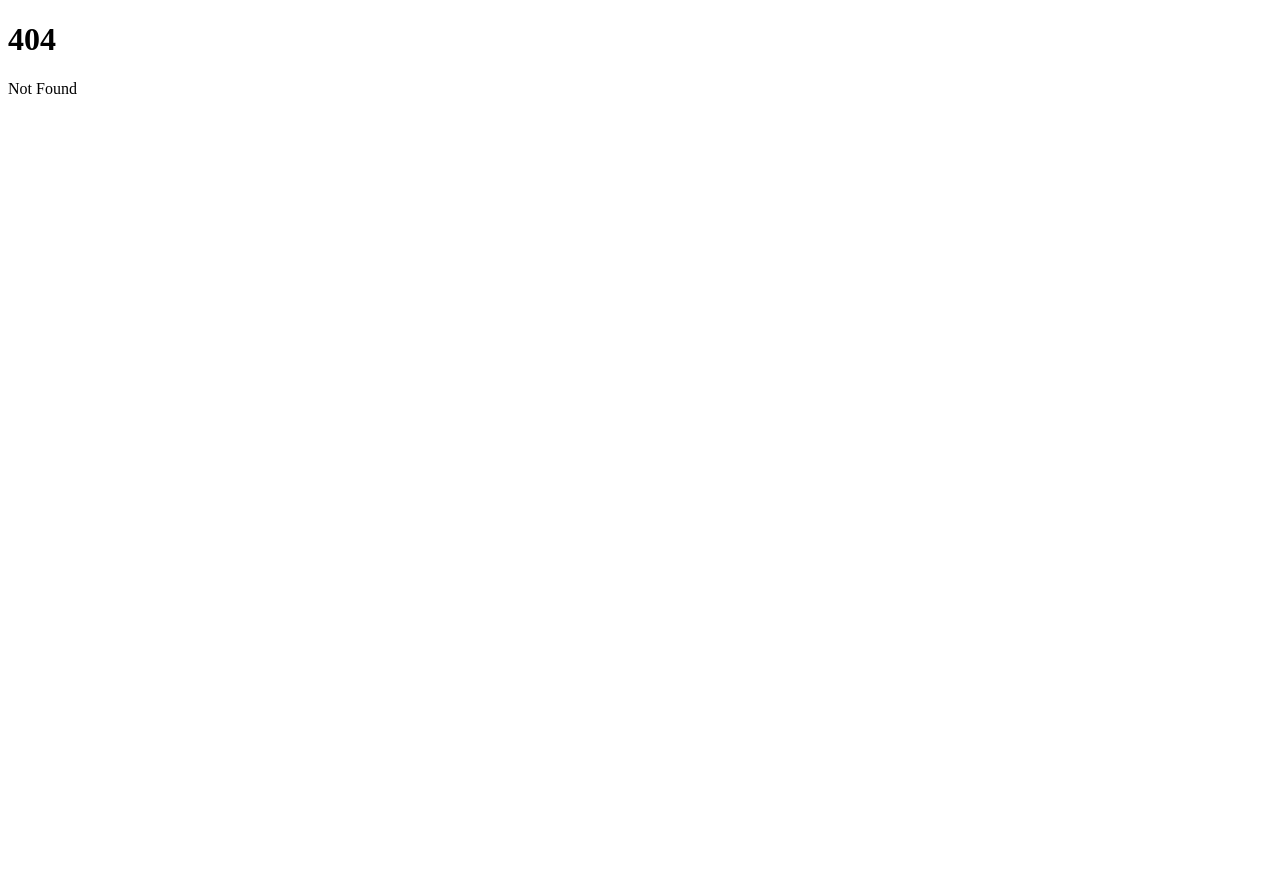
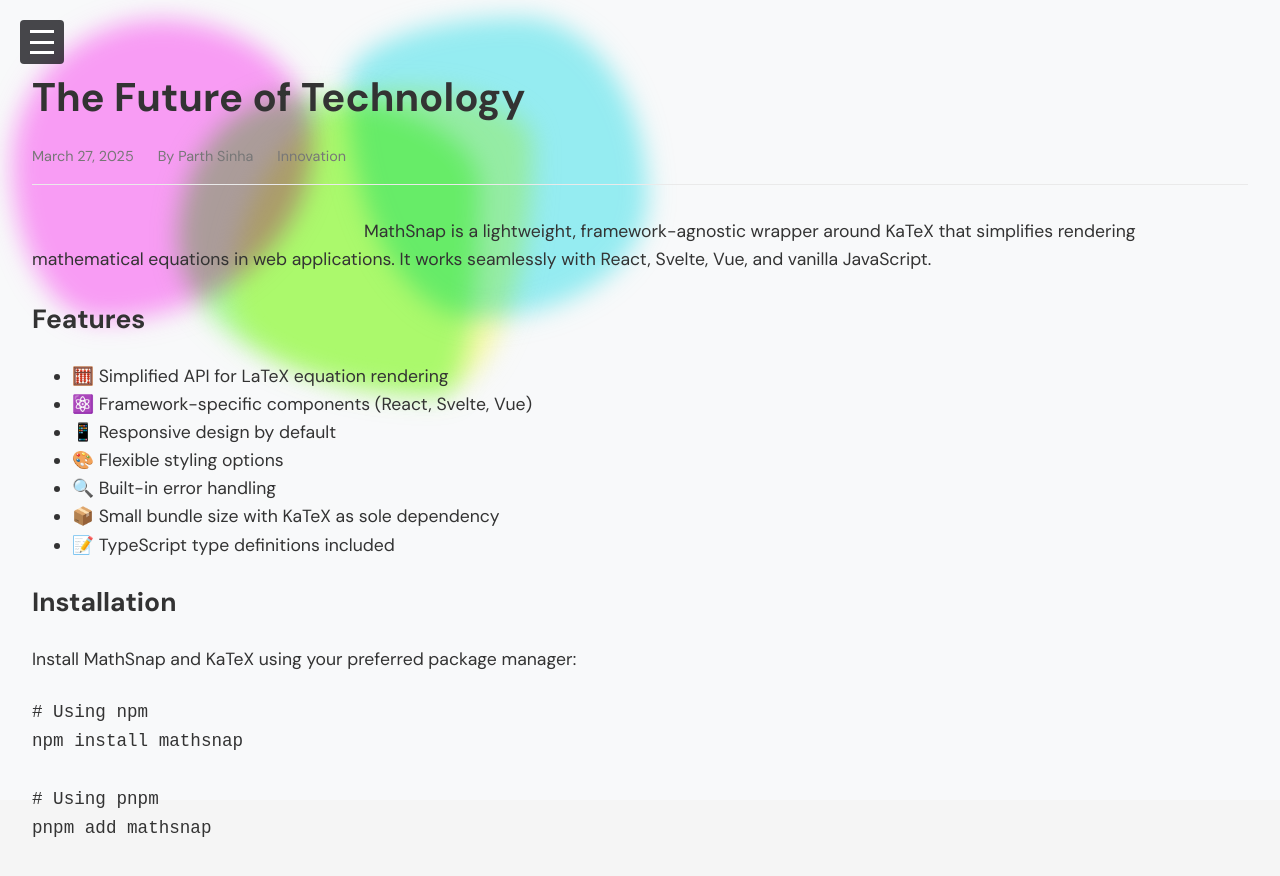
Before and after one commit to sinhaparth5/p4rth-projects, a SvelteKit app: page /project/mathsnap in a window 1280 px wide. Before the commit this address had no page. Shown: the top 876 px of the page. Before the commit the page ends 800 px from the top, so only its background shows below. Built offline with nearby package versions, Linux system fonts and the light colour scheme.

Commit message:
added new route

```diff
--- a/src/components/Sidebar.svelte
+++ b/src/components/Sidebar.svelte
@@ -10,7 +10,7 @@
     export let projects = [
         { id: 1, name: "WCAG Scanner", slug: "wcag-scanner" },
         { id: 2, name: "Hidden Markov Models ", slug: "hmm" },
-        { id: 3, name: "Weather App", slug: "weather-app" },
+        { id: 3, name: "MathSnap", slug: "mathsnap" },
         { id: 4, name: "Task Management Tool", slug: "task-management" }
     ];
 
--- a/src/routes/project/ecommerce-dashboard/+page.svelte
+++ /dev/null
@@ -1,3 +0,0 @@
-<div>
-    hello world
-</div>
--- /dev/null
+++ b/src/routes/project/mathsnap/+page.svelte
@@ -0,0 +1,126 @@
+<script lang="ts">
+    import BackgroundBoxes from '../../../components/boxes.svelte';
+    import styles from '../../../lib/css/components.module.css';
+    import Sidebar from '../../../components/Sidebar.svelte';
+    import HamburgerMenu from '../../../components/HamburgerMenu.svelte';
+    import { onMount } from 'svelte';
+
+    // Mobile menu state
+    let isMobileMenuOpen = false;
+
+    // Toggle mobile menu
+    function toggleMobileMenu() {
+        isMobileMenuOpen = !isMobileMenuOpen;
+    }
+
+    // Close mobile menu
+    function closeMobileMenu() {
+        isMobileMenuOpen = false;
+    }
+
+    // Close mobile menu when clicking outside
+    function handleClickOutside(event: MouseEvent) {
+        const target = event.target as Element;
+        if (isMobileMenuOpen &&
+            !target.closest('.sidebar') &&
+            !target.closest('.hamburger-menu')) {
+            isMobileMenuOpen = false;
+        }
+    }
+
+    onMount(() => {
+        document.addEventListener('click', handleClickOutside);
+        return () => {
+            document.removeEventListener('click', handleClickOutside);
+        };
+    });
+</script>
+<div class="layout" class:menu-open={isMobileMenuOpen}>
+    <!-- Hamburger menu button (mobile only) -->
+    <HamburgerMenu isOpen={isMobileMenuOpen} on:click={toggleMobileMenu} />
+
+    <!-- Overlay for mobile menu -->
+    {#if isMobileMenuOpen}
+        <button class="mobile-overlay" aria-label="Hamburger navigation" on:click={closeMobileMenu}></button>
+    {/if}
+
+    <!-- Sidebar component -->
+    <Sidebar
+        isMobileMenuOpen={isMobileMenuOpen}
+        on:closemenu={closeMobileMenu}
+    />
+    <main>
+        <BackgroundBoxes />
+            <article class={styles.blogPost}>
+                <h1>The Future of Technology</h1>
+
+                <div class={styles.postMeta}>
+                    <span class="date">March 27, 2025</span>
+                    <span class="author">By Parth Sinha</span>
+                    <span class="category">Innovation</span>
+                </div>
+
+                <div class={styles.postContent}>
+                    <enhanced:img
+                        src="../../../lib/img/ai-generated-girl.webp"
+                        alt="Abstract AI-generated artwork with swirling colors"
+                        class={styles.floatImage}
+                    />
+
+                    <section class="intro">
+                        <p>MathSnap is a lightweight, framework-agnostic wrapper around KaTeX that simplifies rendering mathematical equations in web applications. It works seamlessly with React, Svelte, Vue, and vanilla JavaScript.</p>
+                    </section>
+
+                    <section class="features">
+                        <h2>Features</h2>
+                        <ul>
+                            <li>🧮 Simplified API for LaTeX equation rendering</li>
+                            <li>⚛️ Framework-specific components (React, Svelte, Vue)</li>
+                            <li>📱 Responsive design by default</li>
+                            <li>🎨 Flexible styling options</li>
+                            <li>🔍 Built-in error handling</li>
+                            <li>📦 Small bundle size with KaTeX as sole dependency</li>
+                            <li>📝 TypeScript type definitions included</li>
+                        </ul>
+                    </section>
+
+                    <section class="installation">
+                        <h2>Installation</h2>
+                        <p>Install MathSnap and KaTeX using your preferred package manager:</p>
+                            <code>
+                                # Using npm <br>
+                                npm install mathsnap <br><br>
+                            </code>
+                            <code>
+                                # Using pnpm <br>
+                                pnpm add mathsnap <br><br>
+                            </code>
+                    </section>
+    </main>
+</div>
+<style>
+    .layout {
+        position: relative;
+        min-height: 100vh;
+    }
+
+    .main-content {
+        width: 100%;
+    }
+
+    .mobile-overlay {
+        display: none;
+        position: fixed;
+        top: 0;
+        left: 0;
+        right: 0;
+        bottom: 0;
+        background-color: rgba(0, 0, 0, 0.6);
+        z-index: 90;
+    }
+
+    .menu-open .mobile-overlay {
+        display: block;
+    }
+
+</style>
```
Also changed, not shown: src/lib/schema/projects.json (+4 -4 lines), 1 other file (tests, documents, lock files or other folders).
